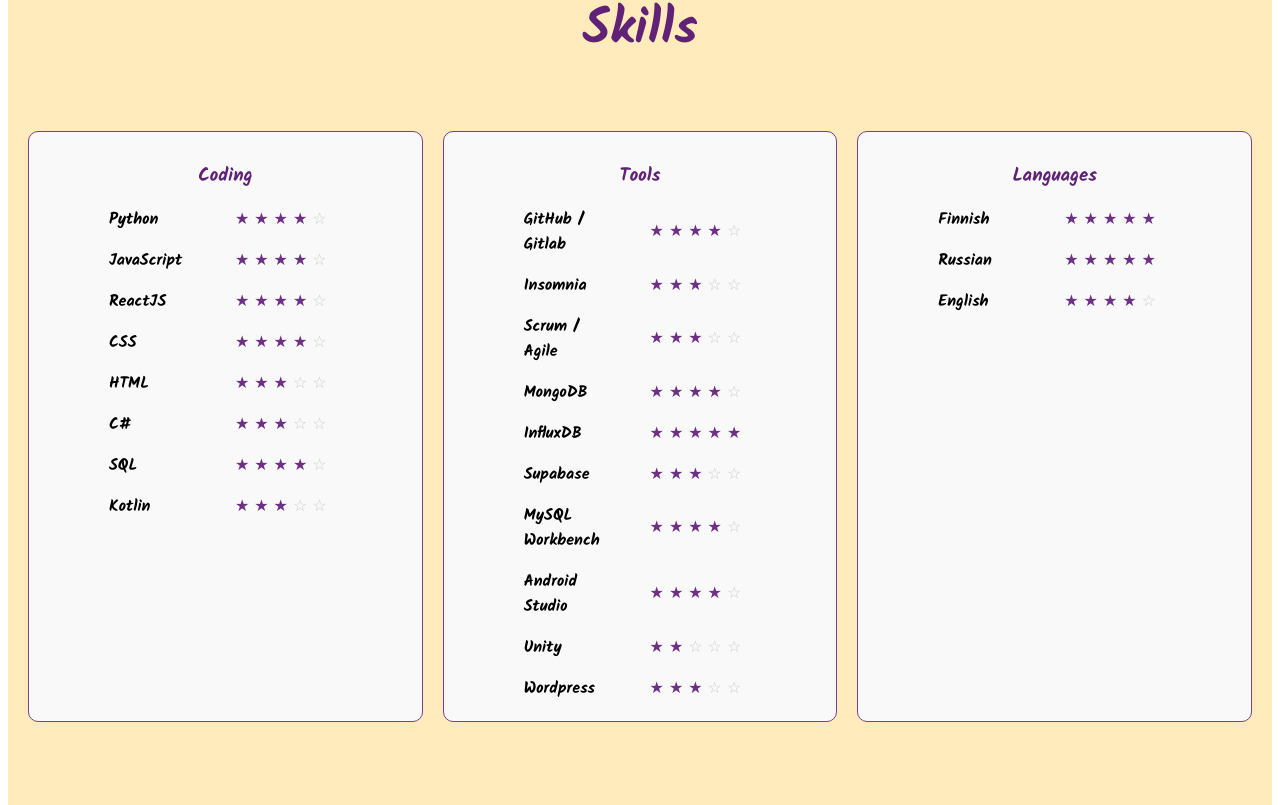
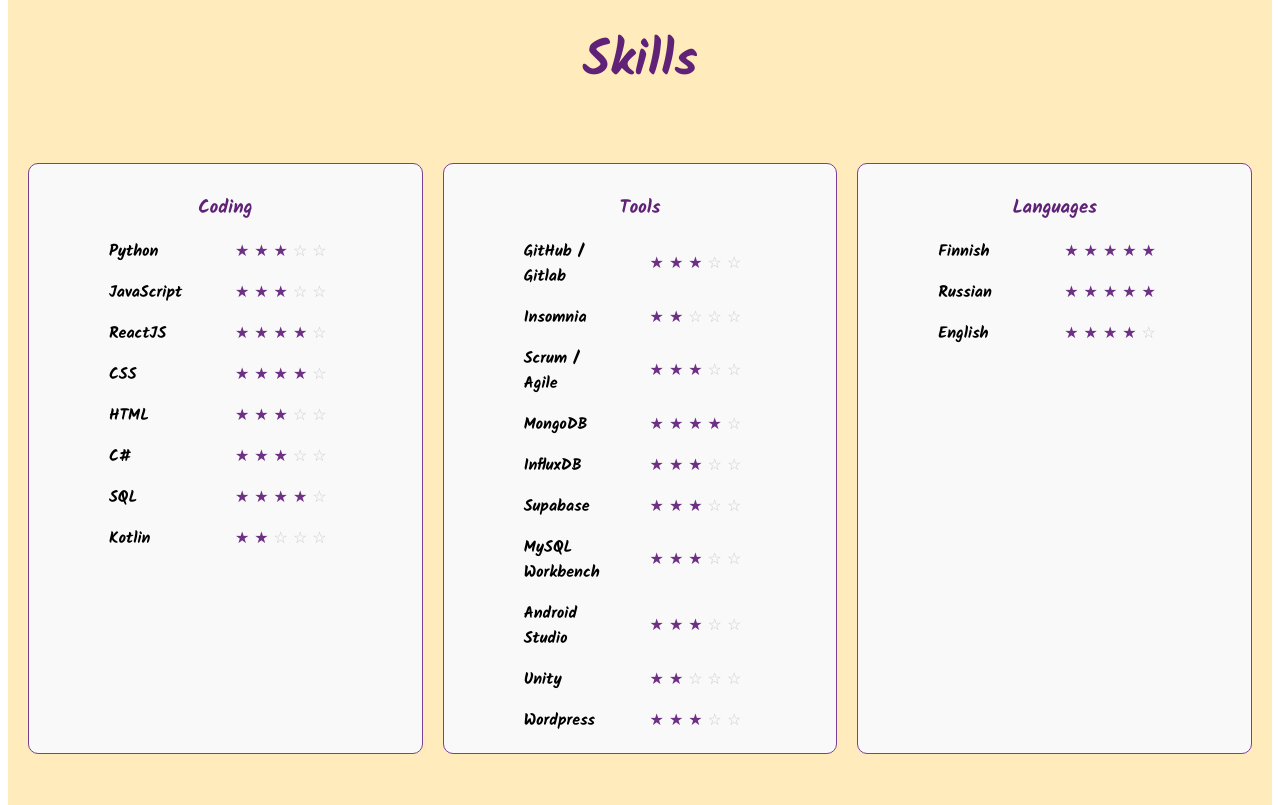
Before and after one commit to DarjaDav0/CV-site-DD, a React (Vite) app: page / in a window 1280 px wide. Shown: the part 1280-2085 px from the top of the page. Built offline with nearby package versions, Linux system fonts and the light colour scheme.

Commit message:
Skills readjustment

```diff
--- a/src/Aboutsection.jsx
+++ b/src/Aboutsection.jsx
@@ -17,10 +17,10 @@
                 <div className="Aboutsection-text">
                     <p>
                         Hi! I am Darja Davydova, Fourth-year Information Technology <br/>
-                        student at Lapland UAS. I'm passionate about web <br/>
-                        development and learning new things. I’m focused on <br/>
+                        student at Lapland UAS. I'm passionate about learning new things <br/>
+                        and interested in web development. I’m focused on <br/>
                         creating user-friendly, efficient web solutions. <br/>
-                        In my free time, I enjoy tasting different kinds of tea <br/>
+                        In my free time I enjoy bicycling, tasting different kinds of tea <br/>
                         and baking sweet pastries.
                     </p>
                 </div>
--- a/src/skills.jsx
+++ b/src/skills.jsx
@@ -28,24 +28,24 @@
 
     const skillsData = {
         Coding: [
-            { name: 'Python', rating: 4 },
-            { name: 'JavaScript', rating: 4 },
+            { name: 'Python', rating: 3 },
+            { name: 'JavaScript', rating: 3 },
             { name: 'ReactJS', rating: 4 },
             { name: 'CSS', rating: 4 },
             { name: 'HTML', rating: 3 },
             { name: 'C#', rating: 3 },
             { name: 'SQL', rating: 4 },
-            { name: 'Kotlin', rating: 3 },
+            { name: 'Kotlin', rating: 2 },
         ],
         Tools: [
-            { name: 'GitHub / Gitlab', rating: 4 },
-            { name: 'Insomnia', rating: 3 },
+            { name: 'GitHub / Gitlab', rating: 3 },
+            { name: 'Insomnia', rating: 2 },
             { name: 'Scrum / Agile', rating: 3 },
             { name: 'MongoDB', rating: 4 },
-            { name: 'InfluxDB', rating: 5 },
+            { name: 'InfluxDB', rating: 3 },
             { name: 'Supabase', rating: 3 },
-            { name: 'MySQL Workbench', rating: 4 },
-            { name: 'Android Studio', rating: 4 },
+            { name: 'MySQL Workbench', rating: 3 },
+            { name: 'Android Studio', rating: 3 },
             { name: 'Unity', rating: 2 },
             { name: 'Wordpress', rating: 3 },
         ],
```
Also changed, not shown: 4 other files (tests, documents, lock files or other folders).
